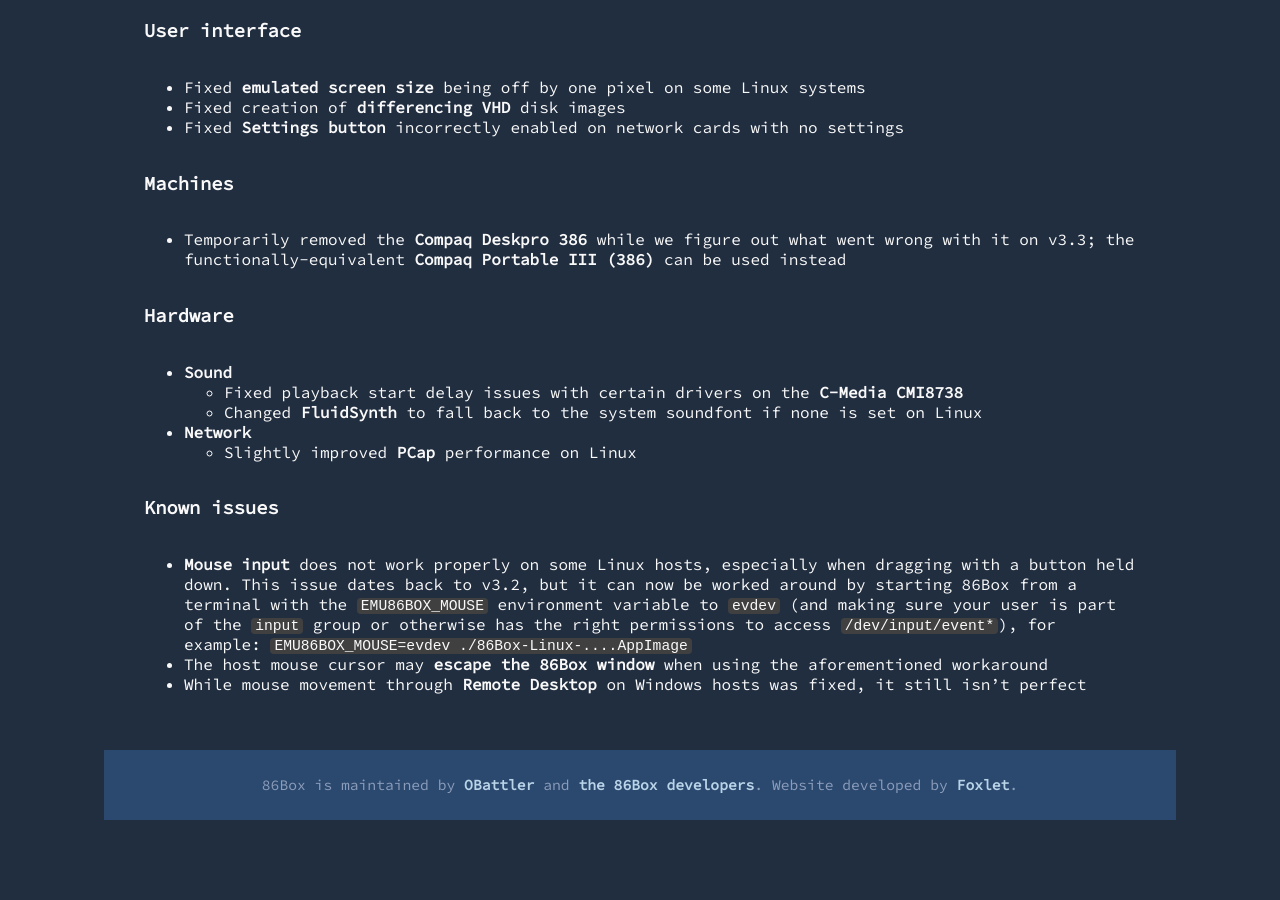
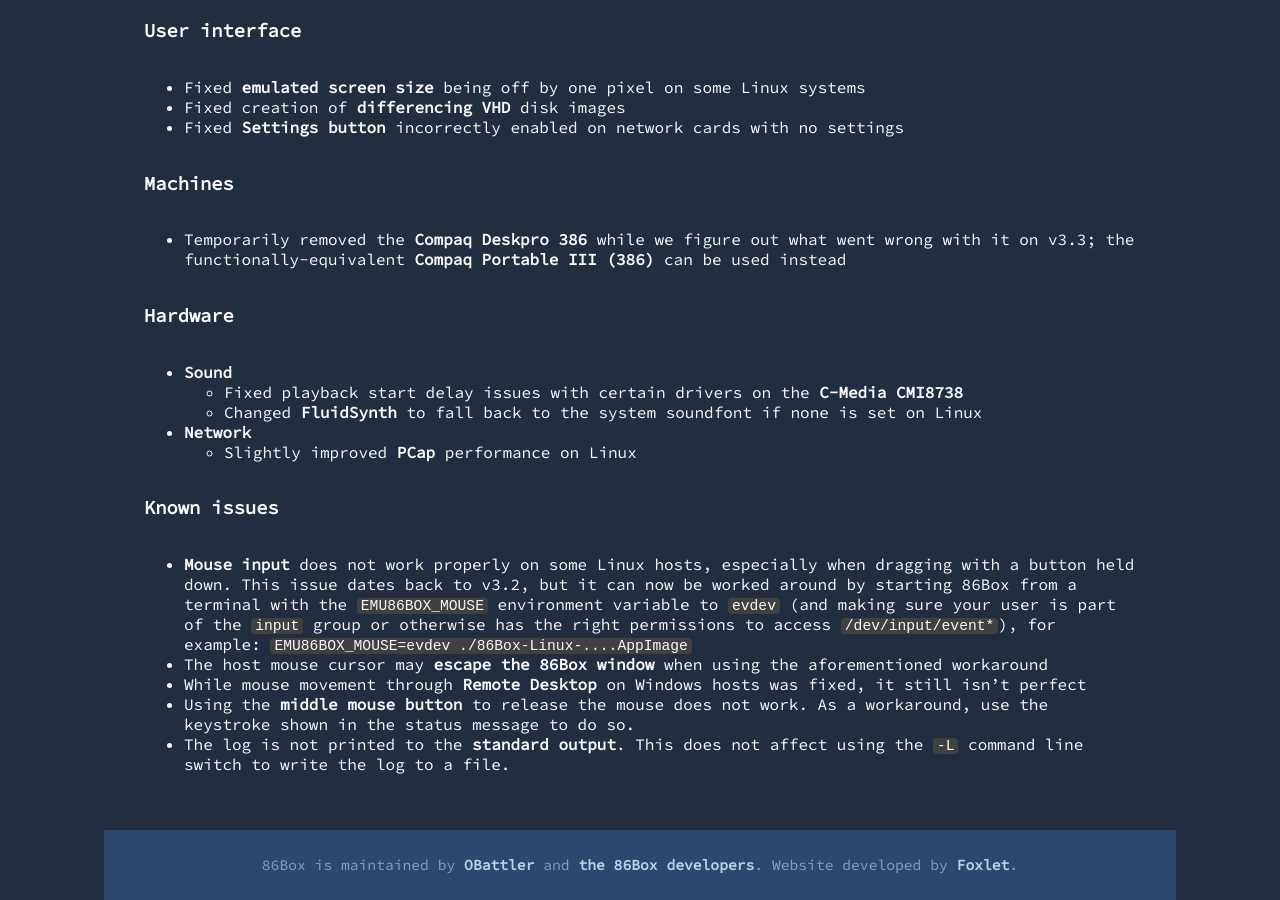
Before and after one commit to 86Box/86box.github.io, a Jekyll site: the page built from _posts/2022-04-20-86box-v3-4.md, in a window 1280 px wide and 900 px high, scrolled down 2112 px. Built offline with Jekyll 4.4.1, drawn with Linux system fonts in a browser that asks for light colours; before the commit the page ends 2932 px from its top, so only the background shows below that.

Commit message:
Update v3.4 known issues

```diff
--- a/_posts/2022-04-20-86box-v3-4.md
+++ b/_posts/2022-04-20-86box-v3-4.md
@@ -64,3 +64,5 @@
 * **Mouse input** does not work properly on some Linux hosts, especially when dragging with a button held down. This issue dates back to v3.2, but it can now be worked around by starting 86Box from a terminal with the `EMU86BOX_MOUSE` environment variable to `evdev` (and making sure your user is part of the `input` group or otherwise has the right permissions to access `/dev/input/event*`), for example: `EMU86BOX_MOUSE=evdev ./86Box-Linux-....AppImage`
 * The host mouse cursor may **escape the 86Box window** when using the aforementioned workaround
 * While mouse movement through **Remote Desktop** on Windows hosts was fixed, it still isn't perfect
+* Using the **middle mouse button** to release the mouse does not work. As a workaround, use the keystroke shown in the status message to do so.
+* The log is not printed to the **standard output**. This does not affect using the `-L` command line switch to write the log to a file.
```
